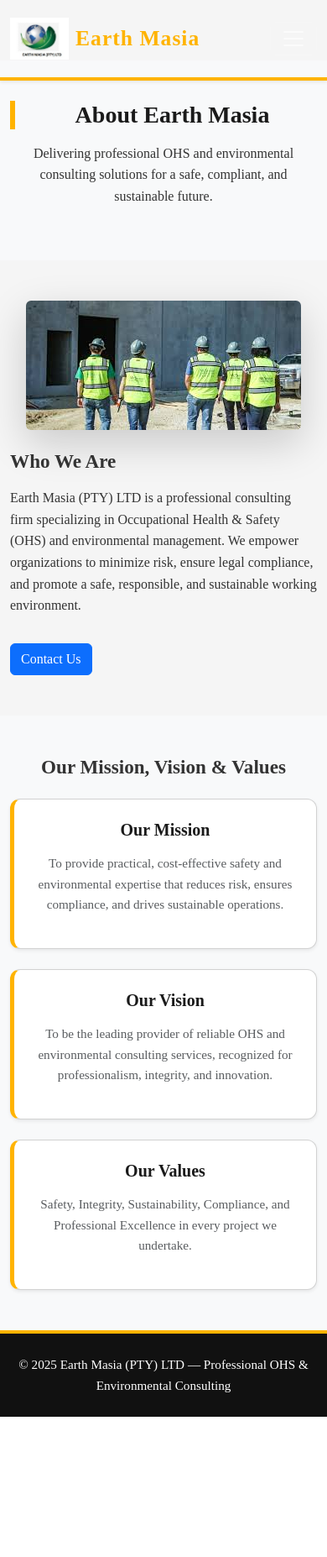
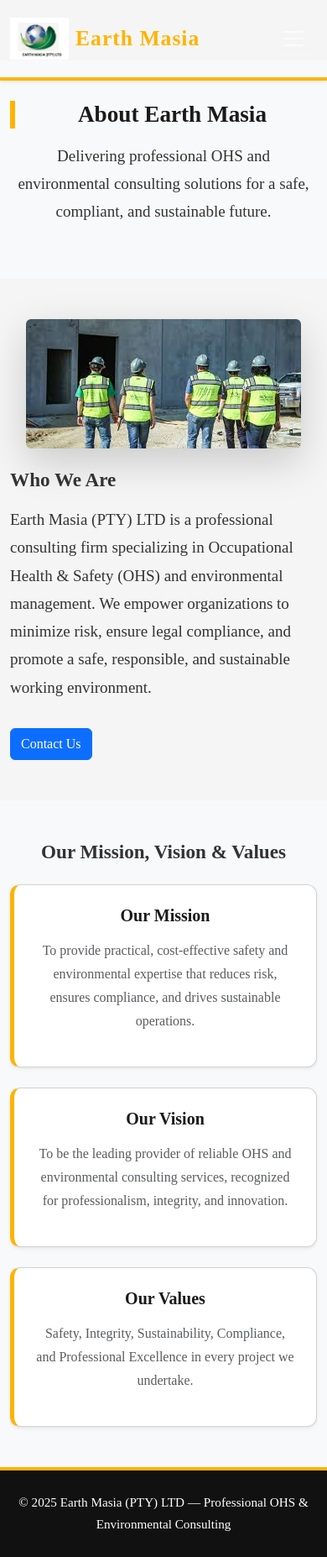
Before and after one commit to Napster-12/earthmasia, a Flask app: page /about in a window 390 px wide. Shown: the whole page at 84% size. Before the commit the page ends 1687 px from the top, so only its background shows below. Run offline with Flask 3, Linux system fonts and the light colour scheme.

Commit message:
Refactor CSS for responsiveness and remove unused class
Removed .animate-card class and added responsive styles for various screen sizes.

```diff
--- a/static/css/styles.css
+++ b/static/css/styles.css
@@ -194,10 +194,6 @@
 .animate-fade-in:nth-child(2) { animation-delay: 0.6s; }
 .animate-fade-in:nth-child(3) { animation-delay: 0.9s; }
 
-.animate-card {
-  transition: transform 0.3s ease, box-shadow 0.3s ease;
-}
-
 /* ------------------------------
    Miscellaneous
 --------------------------------*/
@@ -210,24 +206,83 @@
   color: #444;
 }
 
-/* ------------------------------
-   Responsive adjustments
---------------------------------*/
-@media (max-width: 768px) {
-  .hero {
-    padding: 80px 0;
-    min-height: 75vh;
+/* ==============================
+   Responsive - FULL MOBILE FIX
+   ============================== */
+
+/* Tablets */
+@media (max-width: 992px) {
+  body {
+    font-size: 17px;
   }
 
   .hero h1 {
-    font-size: 2rem;
+    font-size: 2.4rem;
   }
 
   .hero p {
+    font-size: 1.2rem;
+  }
+
+  .section-title {
+    font-size: 2rem;
+  }
+}
+
+/* Phones */
+@media (max-width: 768px) {
+  body {
+    font-size: 18px;
+    line-height: 1.75;
+  }
+
+  .hero {
+    padding: 70px 0;
+    min-height: 70vh;
+  }
+
+  .hero h1 {
+    font-size: 2.1rem;
+    line-height: 1.3;
+  }
+
+  .hero p {
+    font-size: 1.15rem;
+  }
+
+  .service-card p {
     font-size: 1rem;
   }
 
   .section-title {
-    font-size: 1.75rem;
+    font-size: 1.9rem;
   }
 }
+
+/* Small phones */
+@media (max-width: 480px) {
+  body {
+    font-size: 19px;
+  }
+
+  .hero h1 {
+    font-size: 1.85rem;
+  }
+
+  .hero p {
+    font-size: 1.05rem;
+  }
+
+  .btn-construction {
+    padding: 12px 22px;
+    font-size: 0.9rem;
+  }
+
+  .section-title {
+    font-size: 1.7rem;
+  }
+
+  .service-card {
+    padding: 25px 18px;
+  }
+}
```
